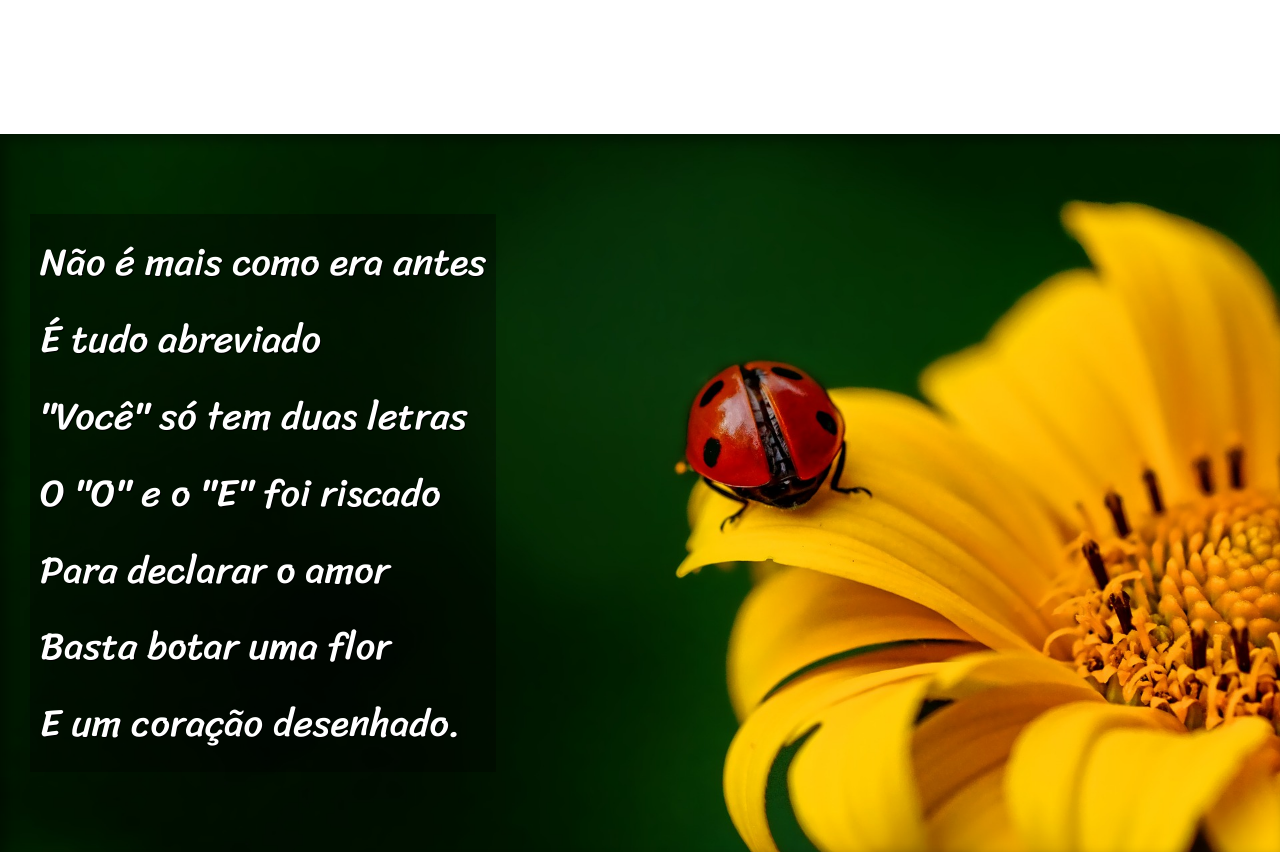
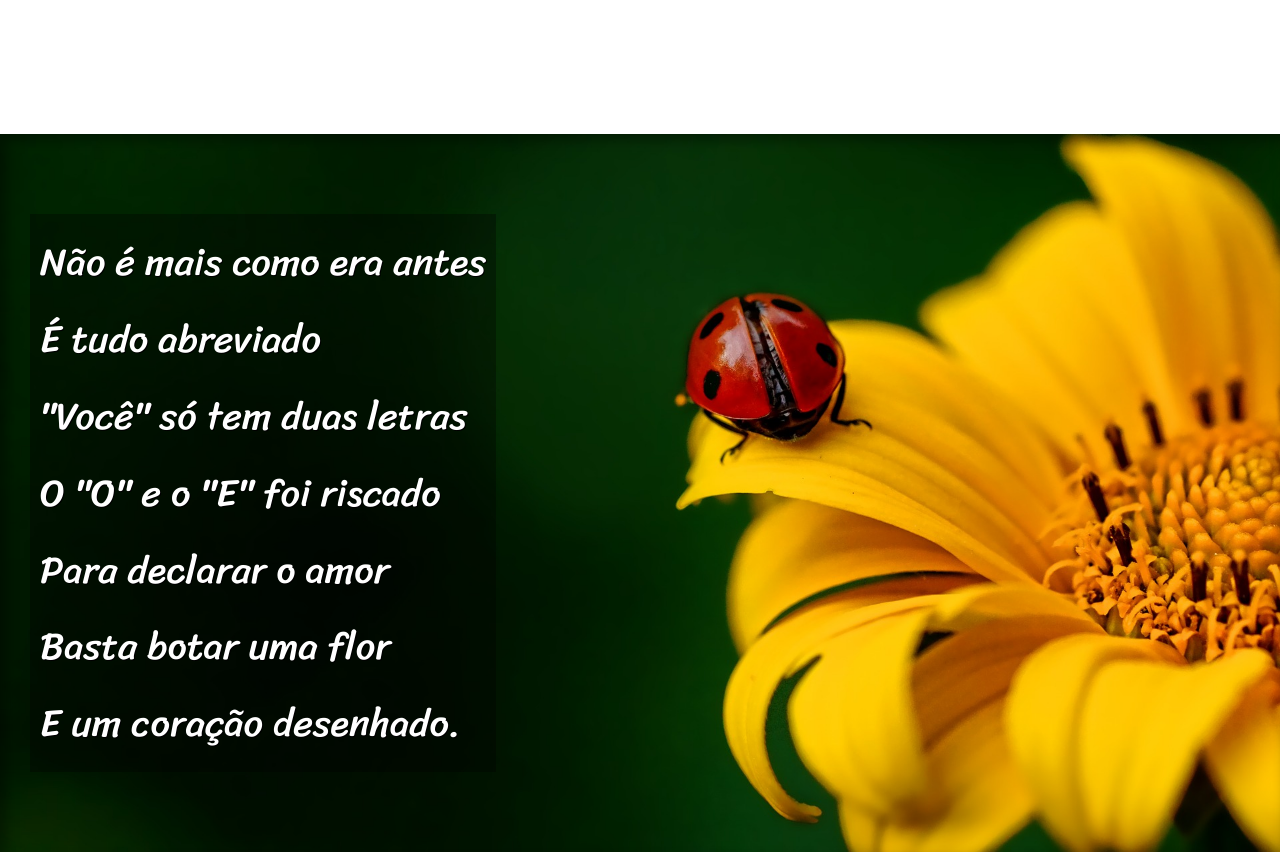
Before and after one commit to FernandoReis55/projeto-cordel, a plain HTML site: page index.html in a window 1280 px wide. Shown: the part 900-1752 px from the top of the page. Drawn offline with Linux system fonts and the light colour scheme.

Commit message:
Update style.css

```diff
--- a/estilo/style.css
+++ b/estilo/style.css
@@ -85,7 +85,7 @@ section.imagem > p {
 
 section#img01 {
     background-image: url(../imagens/background001.jpg);
-    background-position: right center;
+    background-position: bottom right;
 
 }
 
```
